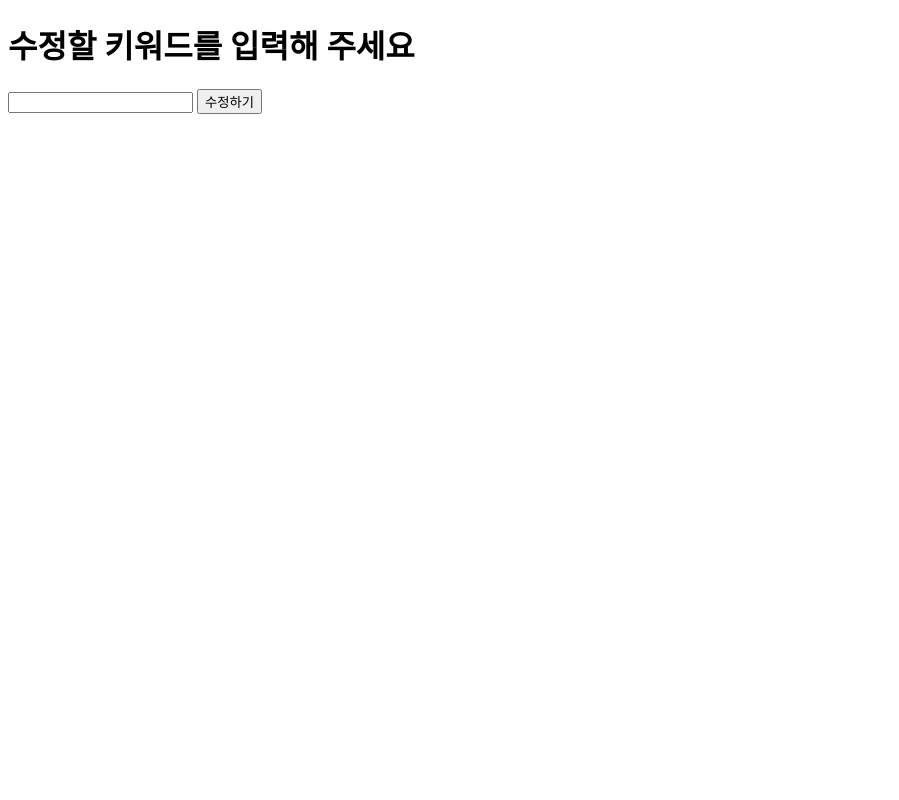
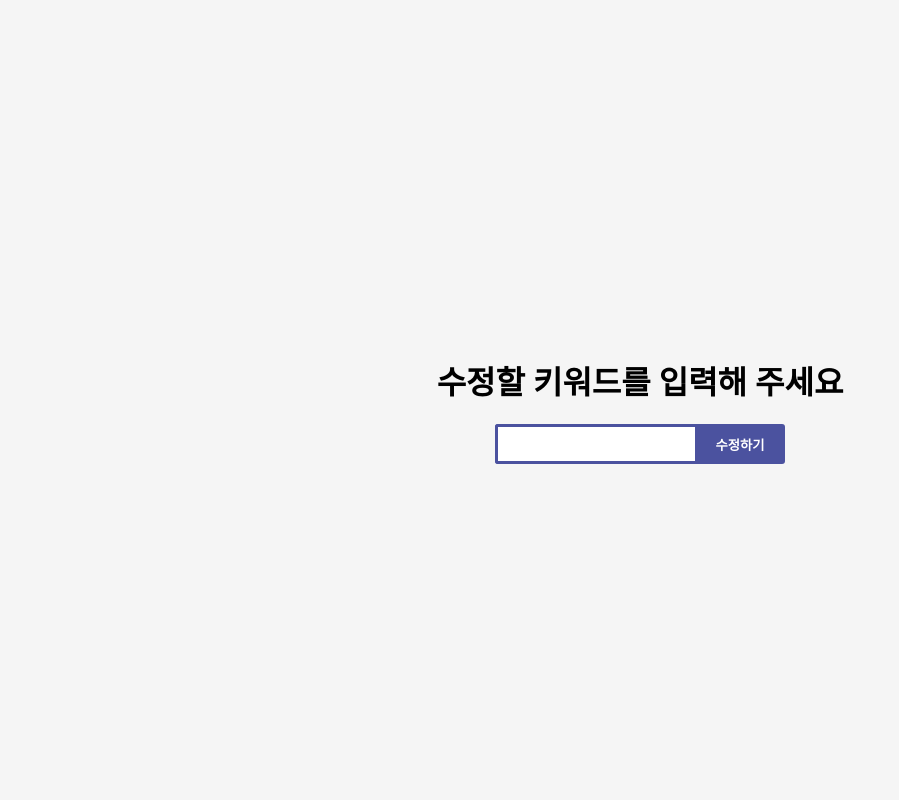
Before and after one commit to kt-min-proj/kt-wordle, a Django app: page /master/edit-answer/ in a window 1280 px wide. Shown: the whole page, without its empty margins (0-899 px from the left). Run offline with Django 4.2, Linux system fonts and the light colour scheme; parts of the project's set-up code (start-up, migrations or seed data) failed here and were passed over.

Commit message:
master_user 문제 수정/삭제 추가 top10 리스트 출력시 불러오기 버튼 숨김처리

```diff
--- a/cal/urls.py
+++ b/cal/urls.py
@@ -4,6 +4,6 @@ from . import views
 
 urlpatterns = [
     path("", views.index, name="index"),
-    path("cal/", views.cal, name="cal"),
+    #path("cal/", views.cal, name="cal"),
     path("post/", include("cal.post.urls")),
 ]
--- a/master_user/templates/master_user/edit.html
+++ b/master_user/templates/master_user/edit.html
@@ -1,14 +1,19 @@
 <!DOCTYPE html>
+{% load static %}
 <html lang="en">
 <head>
     <meta charset="UTF-8">
     <title>정답 수정 화면</title>
+    <link rel="stylesheet" href="{% static 'master_user/css/edit.css'%}">
 </head>
 <body>
-    <h1 class="today_keyword">수정할 키워드를 입력해 주세요</h1>
-    <form class="edit_answer" method="get" action="/master/edit_answer">
-        <input class="answer" type="text" name="answer">
-        <input class="answer-button" type="submit" value="수정하기">
-    </form>
+    <div class="edit-container">
+        <h1 class="today_keyword">수정할 키워드를 입력해 주세요</h1>
+        <form class="edit_answer" method="get" action="/master/edit-answer/">
+            <input class="answer" type="text" name="answer">
+            <input class="answer-button" type="submit" value="수정하기">
+        </form>
+    </div>
+
 </body>
 </html>
--- a/master_user/urls.py
+++ b/master_user/urls.py
@@ -5,5 +5,6 @@ urlpatterns = [
     path('get_top/', views.get_top),
     path('input_answer/', views.input_answer),
     path('edit-answer/', views.edit_answer),
-    path('dummy_dayData/', views.dummy)
+    path('delete_answer/', views.delete_answer),
+    path('dummy_dayData/', views.dummy),
 ]
--- a/master_user/views.py
+++ b/master_user/views.py
@@ -2,8 +2,9 @@ from django.shortcuts import render, redirect, HttpResponse
 from .models import wordle_answers, wordle_dayRanks, wordle_ranks, wordle_users
 from django.utils import timezone
 from datetime import datetime
+# Create your views here.
 
-# Create your views here.
+
 # 화면 첫 진입 시에 사용할 view
 def main(request):
     try:
@@ -12,20 +13,37 @@ def main(request):
     except:
         data =''
 
-    condata = wordle_ranks.objects.filter(date = datetime.now()).select_related('user').order_by('user_rank')
+    try:
+        condata = wordle_ranks.objects.filter(date = datetime.now()).select_related('user').order_by('user_rank')
+    except:
+        condata = ''
     return render(request, 'master_user/main.html', {'data': data, 'condata': condata})
 
+# 문제 수정 view
 def edit_answer(request):
+    a = request.GET.get('answer')
+    if a:
+        w = wordle_answers.objects.get(date=timezone.now())
+        w.answer = a
+        w.save()
+        return redirect('/master/main')
+
     return render(request, 'master_user/edit.html')
+
+# 문제 삭제 view
+def delete_answer(request):
+    wordle_answers.objects.get(date=timezone.now()).delete()
+
+    return redirect('/master/main')
 
 # 상위 10명 가져와서 저장하는 view
 # day_rank에서 10개 추출 -> rank에 10개 입력 -> day_rank 비우기
 def get_top(request):
     #wordle_dayRanks(count=5, user_id=2, create_at=timezone.now()).save()
     # 제출한 시간이 최신 순서대로, 시간이 같다면 카운트가 적은 순서대로 탑 10
-    a = wordle_dayRanks.objects.all().order_by('count','create_at')[:10]
+    a = wordle_dayRanks.objects.all().order_by('count', 'create_at')[:10]
 
-    # 10개밖에 안되니까 반복문 돌려서 필요한 정보 wordl_ranks에 입력
+    # 10개밖에 안되니까 반복문 돌려서 필요한 정보 wordle_ranks에 입력
     for n, i in enumerate(a):
         wordle_ranks(user_rank=n+1, date=i.create_at, user_id=i.user_id).save()
 
--- /dev/null
+++ b/static/master_user/css/edit.css
@@ -0,0 +1,40 @@
+body{
+    padding: 0;
+    margin: 0;
+}
+
+.edit-container{
+    width: 100%;
+    height: 100vh;
+    display: flex;
+    justify-content: center;
+    align-items: center;
+    flex-direction: column;
+    background: #f5f5f5;
+}
+
+.edit-container .edit_answer{
+    display: flex;
+    justify-content: center;
+    height: 40px;
+    margin: 0 auto;
+}
+
+.edit-container .edit_answer .answer{
+    border-radius: 3px 0 0 3px;
+    border: 3px solid #4b529f;
+    border-right: none;
+    padding: 10px;
+    flex: 1;
+}
+
+.edit-container .edit_answer .answer-button{
+    text-decoration: none;
+    background: #4b529f;
+    border: none;
+    border-radius: 0 3px 3px 0;
+    padding: 0 20px 0 20px;
+    box-sizing: border-box;
+    color: #fff;
+    font-weight: bold;
+}
```
Also changed, not shown: master_user/templates/master_user/main.html (+16 -4 lines).
